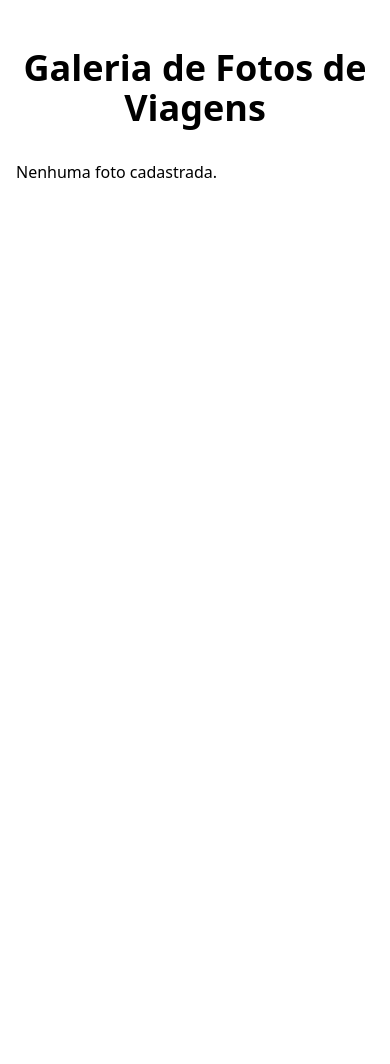
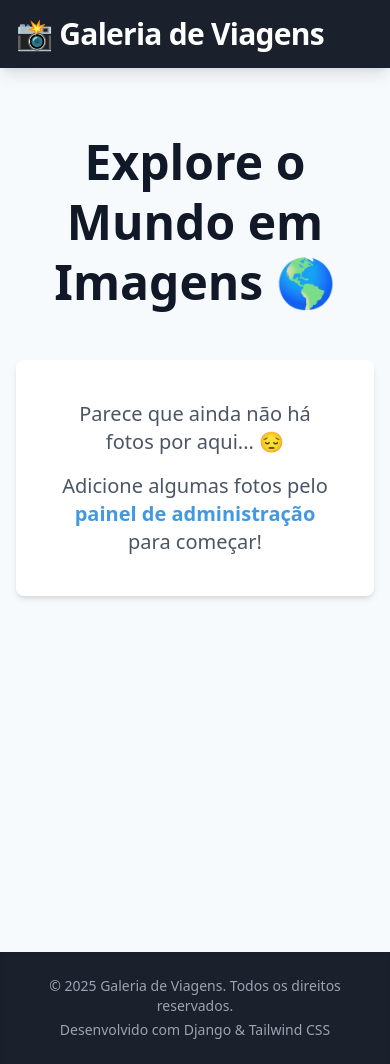
Before and after one commit to rfamiglietti/galeriadefotos, a Django app: template templates/fotos/index.html in a window 390 px wide. Before the commit the page ends 178 px from the top, so only its background shows below. Run offline with Django 5.2, Linux system fonts and the light colour scheme; the template is opened without the code that fills it, so the values that code supplies are empty; parts of the project's set-up code (start-up, migrations or seed data) failed here and were passed over; some libraries are stand-ins or nearby versions.

Commit message:
alteração nas pags html para melhorar o css

```diff
--- a/galeria/settings.py
+++ b/galeria/settings.py
@@ -11,6 +11,7 @@ https://docs.djangoproject.com/en/5.2/ref/settings/
 """
 
 from pathlib import Path
+import os
 
 # Build paths inside the project like this: BASE_DIR / 'subdir'.
 BASE_DIR = Path(__file__).resolve().parent.parent
@@ -37,7 +38,7 @@ INSTALLED_APPS = [
     'django.contrib.sessions',
     'django.contrib.messages',
     'django.contrib.staticfiles',
-    'galeria',
+    'fotos',
 ]
 
 MIDDLEWARE = [
@@ -55,7 +56,7 @@ ROOT_URLCONF = 'galeria.urls'
 TEMPLATES = [
     {
         'BACKEND': 'django.template.backends.django.DjangoTemplates',
-        'DIRS': [],
+        'DIRS': [os.path.join(BASE_DIR, 'templates')],
         'APP_DIRS': True,
         'OPTIONS': {
             'context_processors': [
--- a/templates/fotos/base.html
+++ b/templates/fotos/base.html
@@ -5,10 +5,39 @@
     <meta name="viewport" content="width=device-width, initial-scale=1.0" />
     <title>Galeria de Fotos</title>
     <script src="https://cdn.tailwindcss.com"></script>
+    <script>
+      tailwind.config = {
+        theme: {
+          extend: {
+            colors: {
+              'primary-dark': '#1a202c', // Um cinza escuro para o fundo
+              'primary-light': '#f7fafc', // Um cinza bem claro
+              'accent-blue': '#4299e1', // Um azul vibrante para detalhes
+              'accent-green': '#38a169', // Um verde para sucesso
+            }
+          }
+        }
+      }
+    </script>
   </head>
-  <body>
-    <main>
+  <body class="bg-primary-light text-gray-800 font-sans antialiased">
+    <header class="bg-primary-dark text-white shadow-lg p-4">
+      <nav class="container mx-auto flex justify-between items-center">
+        <a href="{% url 'index' %}" class="text-3xl font-bold tracking-tight hover:text-accent-blue transition-colors duration-200">
+          📸 Galeria de Viagens
+        </a>
+        <div class="space-x-4">
+            </div>
+      </nav>
+    </header>
+
+    <main class="min-h-screen py-8">
       {% block content %}{% endblock %}
     </main>
+
+    <footer class="bg-primary-dark text-gray-400 p-6 text-center text-sm shadow-inner mt-10">
+      <p>&copy; 2025 Galeria de Viagens. Todos os direitos reservados.</p>
+      <p class="mt-1">Desenvolvido com Django & Tailwind CSS</p>
+    </footer>
   </body>
 </html>
--- a/templates/fotos/index.html
+++ b/templates/fotos/index.html
@@ -1,26 +1,39 @@
 {% extends 'fotos/base.html' %}
+{% load static %}
+
 {% block content %}
-  <div class="container mx-auto p-4">
-    <h1 class="text-4xl font-bold text-center my-8">
-      Galeria de Fotos de Viagens
+  <div class="container mx-auto px-4 py-8">
+    <h1 class="text-5xl font-extrabold text-center text-gray-900 mb-12 leading-tight">
+      Explore o Mundo em Imagens 🌎
     </h1>
-    <div class="grid grid-cols-1 sm:grid-cols-2 md:grid-cols-3 gap-4">
+
+    <div class="grid grid-cols-1 sm:grid-cols-2 lg:grid-cols-3 xl:grid-cols-4 gap-8">
       {% for card in cards %}
-        <div class="bg-gray-100 rounded-lg shadow-lg overflow-hidden">
-          <a href="{% url 'imagem' card.id %}">
+        <div class="bg-white rounded-2xl shadow-xl hover:shadow-2xl hover:scale-105 transition-all duration-300 ease-in-out overflow-hidden transform group">
+          <a href="{% url 'imagem' card.id %}" class="block relative">
             <img
               src="{{ card.foto.url }}"
               alt="{{ card.nome }}"
-              class="w-full h-48 object-cover"
+              class="w-full h-64 object-cover object-center transform group-hover:scale-110 transition-transform duration-300 ease-in-out"
             />
+            <div class="absolute inset-0 bg-gradient-to-t from-black/60 to-transparent opacity-0 group-hover:opacity-100 transition-opacity duration-300 flex items-end p-4">
+                <span class="text-white text-lg font-semibold">{{ card.nome }}</span>
+            </div>
           </a>
-          <div class="p-4">
-            <h2 class="text-xl font-semibold">{{ card.nome }}</h2>
-            <p class="text-gray-600">{{ card.legenda }}</p>
+          <div class="p-5">
+            <h2 class="text-xl font-bold text-gray-900 mb-2">{{ card.nome }}</h2>
+            <p class="text-sm text-gray-600 line-clamp-2">{{ card.legenda }}</p>
+            <div class="flex items-center text-xs text-gray-500 mt-3">
+                <span class="bg-blue-100 text-blue-800 px-2 py-1 rounded-full font-medium">{{ card.categoria }}</span>
+                <span class="ml-auto">📅 {{ card.data_foto|date:"d/m/Y" }}</span>
+            </div>
           </div>
         </div>
       {% empty %}
-        <p>Nenhuma foto cadastrada.</p>
+        <div class="col-span-full bg-white rounded-lg shadow-md p-10 text-center text-gray-600 text-xl">
+          <p class="mb-4">Parece que ainda não há fotos por aqui... 😔</p>
+          <p>Adicione algumas fotos pelo <a href="{% url 'admin:index' %}" class="text-accent-blue hover:underline font-semibold">painel de administração</a> para começar!</p>
+        </div>
       {% endfor %}
     </div>
   </div>
```
Also changed, not shown: templates/fotos/imagem.html (added, +49 -0 lines), db.sqlite3 (added), fotos/migrations/0001_initial.py (added).
